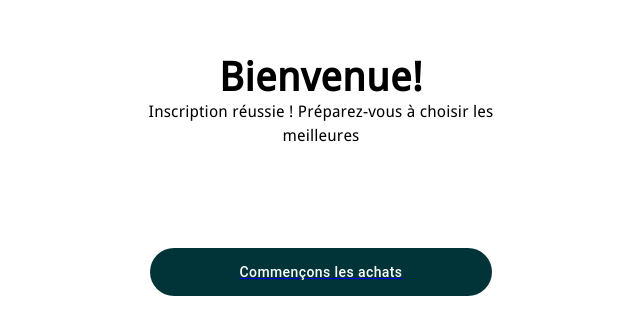
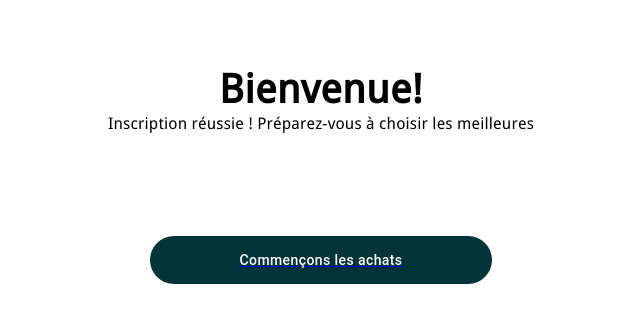
Before and after one commit to Opal-Organic-Market/Fresh-Market-Frontend, a React (Create React App) app: page /welcome in a window 1280 px wide. Shown: the part 247-582 px from the top of the page, without its empty margins (319-959 px from the left). Built offline with nearby package versions, Linux system fonts and the light colour scheme.

Commit message:
deleted the old repo

```diff
--- a/src/pages/Parties.jsx
+++ b/src/pages/Parties.jsx
@@ -8,6 +8,7 @@ import poulet2 from "../assets/images/poulet2.png";
 import poulet3 from "../assets/images/poulet3.png";
 import AilesButton from "../components/AilesButton";
 import Continuer from "../components/Continuer";
+import { ArrowBack } from "@material-ui/icons";
 
 const useStyles = makeStyles((theme) => ({
   page: {
@@ -56,7 +57,12 @@ export default function AccueilParties() {
   const styles = useStyles();
 
   return (
-    <Box className={styles.page} pb={8}> {/* Add padding to the bottom */}
+    <Box className={styles.page} pb={8}>
+      {" "}
+      {/* Add padding to the bottom */}
+      <br></br>
+      <br></br>
+      <ArrowBack />
       <br></br>
       <br></br>
       <br></br>
@@ -64,10 +70,9 @@ export default function AccueilParties() {
         Je désire du Poulet.
       </Typography>
       <br></br>
-
-        <Typography className={styles.content}>
-          Quelle partie voulez-vous ?
-        </Typography>
+      <Typography className={styles.content}>
+        Quelle partie voulez-vous ?
+      </Typography>
       <Container className={styles.pouletthighContainer}>
         <div>
           <img src={pouletthigh} alt="" className={styles.pouletImage} />
@@ -99,12 +104,11 @@ export default function AccueilParties() {
       <br></br>
       <br></br>
       <Link to="/AccueilParties2">
-      <Continuer/>
+        <Continuer />
       </Link>
       <br></br>
       <br></br>
       <br></br>
-
     </Box>
   );
 }
--- a/src/pages/accueil.jsx
+++ b/src/pages/accueil.jsx
@@ -98,6 +98,8 @@ export default function AccueilTypedeviande() {
 
   return (
     <div>
+      <br></br>
+      <br></br>
       <img src={Intrologo} alt="" className={classes.logo} />
       <div className={classes.sectionheader}>Que desirez-vous?</div>
       <div className={classes.container}>
@@ -133,7 +135,7 @@ export default function AccueilTypedeviande() {
         <br></br>
       </div>
       <Link to="/AccueilTypedeviandeLivraison">
-        < JeSimuleUnDevis />
+        <JeSimuleUnDevis />
       </Link>
     </div>
   );
--- a/src/pages/accueilLivraison.jsx
+++ b/src/pages/accueilLivraison.jsx
@@ -7,6 +7,7 @@ import Fullchicken from '../assets/images/fullchicken.png';
 import Intrologo from '../assets/images/intrologo.jpg';
 import JeSimuleUnDevis from "../components/JeSimuleUnDevis";
 import { Link } from 'react-router-dom';
+import { ArrowBack } from '@material-ui/icons';
 
 
 const useStyles = makeStyles((theme) => ({
@@ -97,6 +98,9 @@ export default function AccueilTypedeviandeLivraison() {
 
   return (
     <div>
+
+      <br></br>
+      <br></br>
       <img src={Intrologo} alt="" className={classes.logo} />
       <div className={classes.headerlabel}>Livraison en cours ...</div>
       <div className={classes.sectionheader}>Que desirez-vous?</div>
--- a/src/pages/checkout.jsx
+++ b/src/pages/checkout.jsx
@@ -40,6 +40,12 @@ const useStyles = makeStyles((theme) => ({
     alignItems: "center",
     marginBottom: theme.spacing(2), // Adjust margin as needed
   },
+  momologo: {
+    width: "267px",
+    height: "189px",
+    borderRadius: "18px 0px 0px 0px",
+
+  }
 }));
 
 export default function Checkout() {
--- a/src/pages/parties2.jsx
+++ b/src/pages/parties2.jsx
@@ -8,6 +8,7 @@ import poulet2 from "../assets/images/poulet2.png";
 import poulet3 from "../assets/images/poulet3.png";
 import AilesButton from "../components/AilesButton";
 import Continuer from "../components/Continuer";
+import { ArrowBack } from "@mui/icons-material";
 
 const useStyles = makeStyles((theme) => ({
   page: {
@@ -57,6 +58,9 @@ export default function AccueilParties2() {
 
   return (
     <Box className={styles.page} pb={8}> {/* Add padding to the bottom */}
+    <br></br>
+    <br></br>
+    <ArrowBack/>
       <br></br>
       <br></br>
       <br></br>
--- a/src/pages/welcome.jsx
+++ b/src/pages/welcome.jsx
@@ -4,41 +4,47 @@ import { makeStyles } from '@material-ui/core/styles';
 import CommençonsLesAchats from "../components/CommençonsLesAchats";
 import { Link } from 'react-router-dom'
 
-const useStyles = makeStyles (() => ({
+const useStyles = makeStyles((theme) => ({
   layout: {
-    width: '390px',
-    height: '844px',
-    color: '#FFFFFF',
-    margin: 'auto',
-    display: 'flex',
-    flexDirection: 'column',
-    justifyContent: 'center',
-    alignItems: 'center',
+    [theme.breakpoints.down('md')]: {
+      width: "100%",
+    },
+    [theme.breakpoints.up('md')]: {
+      width: "70%",
+      margin: "0 auto"
+    },
+    height: "844px",
+    color: "#FFFFFF",
+    margin: "auto",
+    display: "flex",
+    flexDirection: "column",
+    justifyContent: "center",
+    alignItems: "center",
   },
   container: {
-    width: '342px',
-    height: '110px',
-    top: '312px',
-    left: '24px',
-    gap: '16px',
+    width: "342px",
+    height: "110px",
+    top: "312px",
+    left: "24px",
+    gap: "16px",
   },
   productname: {
-    fontFamily: 'Droid Sans',
-    width: '342px',
-    height: '46px',
+    fontFamily: "Droid Sans",
+    width: "342px",
+    height: "46px",
     fontWeight: 700,
-    fontSize: '40px',
-    lineHeight: '46px',
-    textAlign: 'center',
-    color: 'black',
+    fontSize: "40px",
+    lineHeight: "46px",
+    textAlign: "center",
+    color: "black",
   },
   productdescription: {
-    fontFamily: 'Droid Sans',
-    fontSize: '16px',
-    fontWeight: '400',
-    lineHeight: '24px',
-    textAlign: 'center',
-    color: 'black',
+    fontFamily: "Droid Sans",
+    fontSize: "16px",
+    fontWeight: "400",
+    lineHeight: "24px",
+    textAlign: "center",
+    color: "black",
   },
 }));
 
```
Also changed, not shown: src/pages/onboarding2.jsx (+11 -2 lines), src/pages/onboarding3.jsx (+9 -2 lines).
